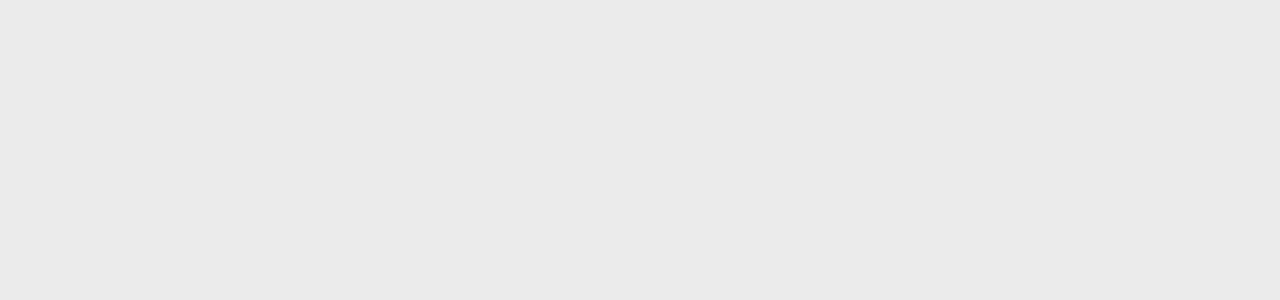
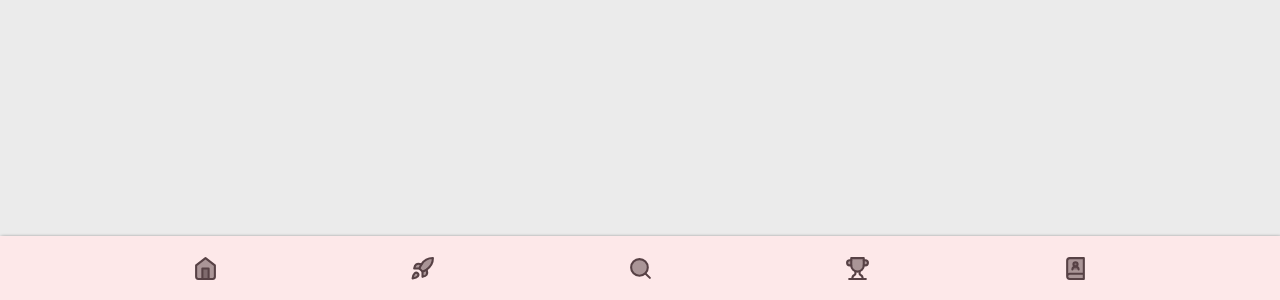
Before and after one commit to CarolaynePenha/shelfie-front, a React (Create React App) app: page /profile in a window 1280 px wide. Before the commit this address had no page. Shown: the part 500-800 px from the top of the page. Built offline with nearby package versions, Linux system fonts and the light colour scheme.

Commit message:
feat: footer

```diff
--- a/src/components/App.js
+++ b/src/components/App.js
@@ -6,6 +6,10 @@
 import SignUp from "./SignUp";
 import { UserProvider } from "../context/UserContext";
 import Shelf from "./Shelf";
+import Release from "./Release";
+import Search from "./Search";
+import Ranking from "./Ranking";
+import Profile from "./Profile";
 
 function App() {
   return (
@@ -17,6 +21,10 @@
               <Route path="/" element={<SignIn />} />
               <Route path="/signUp" element={<SignUp />} />
               <Route path="/shelf" element={<Shelf />} />
+              <Route path="/release" element={<Release />} />
+              <Route path="/search" element={<Search />} />
+              <Route path="/ranking" element={<Ranking />} />
+              <Route path="/profile" element={<Profile />} />
             </Routes>
           </BrowserRouter>
         </UserProvider>
--- a/src/components/Footer.js
+++ b/src/components/Footer.js
@@ -1,13 +1,56 @@
 import styled from "styled-components";
-import { Home, Rocket, Search, Trophy } from "lucide-react";
+import { BookUser, Home, Rocket, Search, Trophy } from "lucide-react";
+import { useNavigate } from "react-router-dom";
 
 export default function Footer() {
+  const navigate = useNavigate();
   return (
     <DivFooter>
-      <Home color="#574145" fill="#574145" fillOpacity={0.5} size={25} />
-      <Rocket color="#574145" fill="#574145" fillOpacity={0.5} size={25} />
-      <Search color="#574145" fill="#574145" fillOpacity={0.5} size={25} />
-      <Trophy color="#574145" fill="#574145" fillOpacity={0.5} size={25} />
+      <Home
+        onClick={() => {
+          navigate("/shelf");
+        }}
+        color="#574145"
+        fill="#574145"
+        fillOpacity={0.5}
+        size={25}
+      />
+      <Rocket
+        onClick={() => {
+          navigate("/release");
+        }}
+        color="#574145"
+        fill="#574145"
+        fillOpacity={0.5}
+        size={25}
+      />
+      <Search
+        onClick={() => {
+          navigate("/search");
+        }}
+        color="#574145"
+        fill="#574145"
+        fillOpacity={0.5}
+        size={25}
+      />
+      <Trophy
+        onClick={() => {
+          navigate("/ranking");
+        }}
+        color="#574145"
+        fill="#574145"
+        fillOpacity={0.5}
+        size={25}
+      />
+      <BookUser
+        onClick={() => {
+          navigate("/profile");
+        }}
+        color="#574145"
+        fill="#574145"
+        fillOpacity={0.5}
+        size={25}
+      />
     </DivFooter>
   );
 }
--- /dev/null
+++ b/src/components/Profile.js
@@ -0,0 +1,20 @@
+import styled from "styled-components";
+import Footer from "./Footer";
+
+export default function Profile() {
+  return (
+    <Container>
+      <Footer />
+    </Container>
+  );
+}
+
+// -------------css
+const Container = styled.section`
+  width: 100%;
+  height: fit-content;
+  display: flex;
+  flex-direction: column;
+  align-items: flex-start;
+  position: relative;
+`;
--- /dev/null
+++ b/src/components/Ranking.js
@@ -0,0 +1,20 @@
+import styled from "styled-components";
+import Footer from "./Footer";
+
+export default function Ranking() {
+  return (
+    <Container>
+      <Footer />
+    </Container>
+  );
+}
+
+// -------------css
+const Container = styled.section`
+  width: 100%;
+  height: fit-content;
+  display: flex;
+  flex-direction: column;
+  align-items: flex-start;
+  position: relative;
+`;
--- /dev/null
+++ b/src/components/Release.js
@@ -0,0 +1,20 @@
+import styled from "styled-components";
+import Footer from "./Footer";
+
+export default function Release() {
+  return (
+    <Container>
+      <Footer />
+    </Container>
+  );
+}
+
+// -------------css
+const Container = styled.section`
+  width: 100%;
+  height: fit-content;
+  display: flex;
+  flex-direction: column;
+  align-items: flex-start;
+  position: relative;
+`;
--- /dev/null
+++ b/src/components/Search.js
@@ -0,0 +1,20 @@
+import styled from "styled-components";
+import Footer from "./Footer";
+
+export default function Search() {
+  return (
+    <Container>
+      <Footer />
+    </Container>
+  );
+}
+
+// -------------css
+const Container = styled.section`
+  width: 100%;
+  height: fit-content;
+  display: flex;
+  flex-direction: column;
+  align-items: flex-start;
+  position: relative;
+`;
--- a/src/components/Shelf.js
+++ b/src/components/Shelf.js
@@ -86,7 +86,7 @@
         setGetShelfBooks={setGetShelfBooks}
         getShelfBooks={getShelfBooks}
       />
-      <Conteiner>
+      <Container>
         <select
           required
           value={filter}
@@ -124,14 +124,14 @@
               return <Bookshelf key={index} shelfBook={shelfBook} />;
             })}
         </div>
-      </Conteiner>
+      </Container>
       <Footer />
     </>
   );
 }
 
 // ----------------------css
-const Conteiner = styled.section`
+const Container = styled.section`
   width: 100%;
   height: fit-content;
   display: flex;
--- a/src/components/SignIn.js
+++ b/src/components/SignIn.js
@@ -69,7 +69,7 @@
   const { email, password } = infosLogin;
 
   return (
-    <Conteiner>
+    <Container>
       <img src={Logo} alt="Logo" />
       <Form onSubmit={post}>
         <input
@@ -118,12 +118,12 @@
           <p>Não tem uma conta? Cadastre-se!</p>
         </ButtonRegisterLogin>
       </Link>
-    </Conteiner>
+    </Container>
   );
 }
 
 // -------------------------------------css
-export const Conteiner = styled.div`
+export const Container = styled.div`
   width: 100%;
   height: fit-content;
   min-height: 100vh;
--- a/src/components/SignUp.js
+++ b/src/components/SignUp.js
@@ -7,7 +7,7 @@
 
 import Logo from "./../assets/logo.png";
 import Loading from "./Loading";
-import { ButtonRegisterLogin, Conteiner, Form } from "./SignIn";
+import { ButtonRegisterLogin, Container, Form } from "./SignIn";
 
 export default function SignUp() {
   const [infosSignUp, setInfosSignUp] = useState({
@@ -113,7 +113,7 @@
   const { email, password, repeatPassword, name, image } = infosSignUp;
 
   return (
-    <Conteiner>
+    <Container>
       <img src={Logo} alt="Logo" />
       <Form
         onSubmit={releaseFormSubmission}
@@ -224,7 +224,7 @@
           <p>Não tem uma conta? Cadastre-se!</p>
         </ButtonRegisterLogin>
       </Link>
-    </Conteiner>
+    </Container>
   );
 }
 
```
Also changed, not shown: src/components/BookInfos.js (added, +20 -0 lines).
